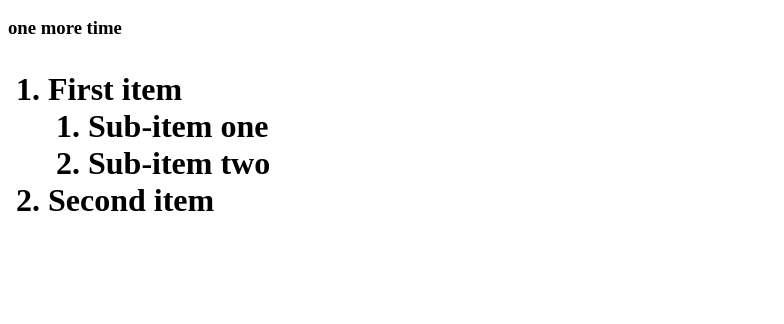
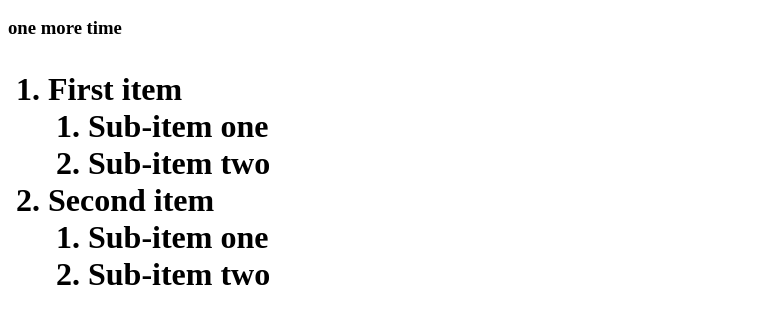
Before and after one commit to immanojgm/first-html-app, a plain HTML site: page index.html in a window 1280 px wide. Shown: the part 96-420 px from the top of the page, without its empty margins (0-784 px from the left). Drawn offline with Linux system fonts and the light colour scheme.

Commit message:
Update index.html

```diff
--- a/index.html
+++ b/index.html
@@ -9,6 +9,11 @@
       <li>Sub-item two</li>
     </ol>
   </li>
-  <li>Second item</li>
+  <li>Second item
+    <ol>
+      <li>Sub-item one</li>
+      <li>Sub-item two</li>
+    </ol>
+  </li>
 </ol>
 </h1>
```
